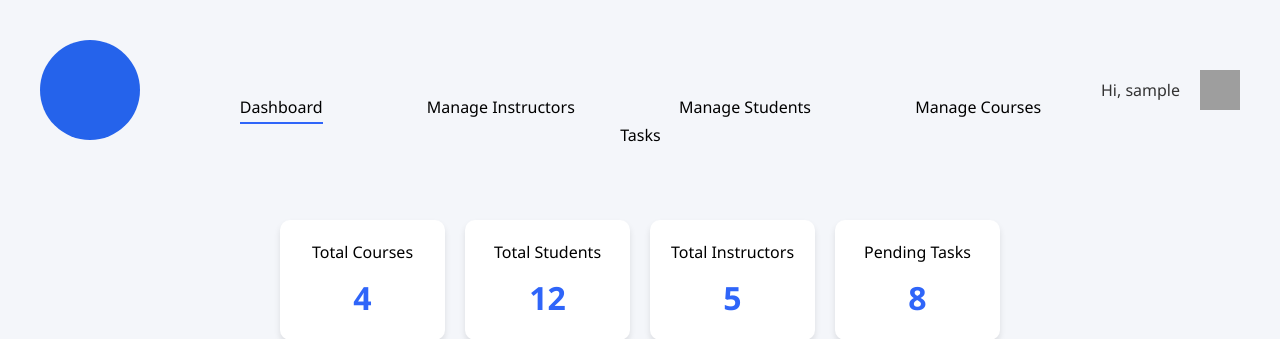
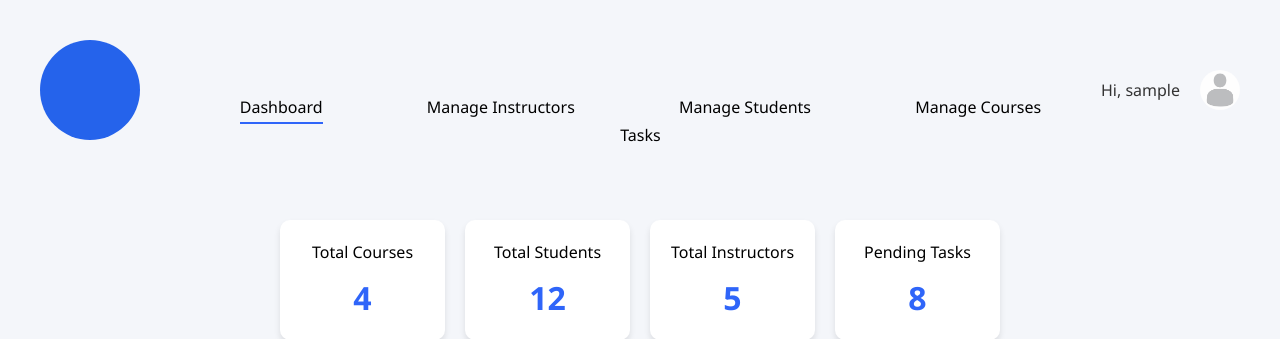
Before and after one commit to RaveenaMattu/Web-Capstone, a PHP site: page /admin_dashboard.php in a window 1280 px wide. Shown: the top 339 px of the page. Run offline with PHP 8.4, Linux system fonts and the light colour scheme; the visitor is signed in with stand-in values (Sample User, id 1); data that the repository does not hold is empty; grey boxes are pictures that could not be loaded.

Commit message:
Added placeholder  for admin

```diff
--- a/admin_dashboard.php
+++ b/admin_dashboard.php
@@ -9,6 +9,7 @@ $statement1->bindValue(':username', $username);
 $statement1->execute();
 $admin = $statement1->fetch();
 $statement1->closeCursor();
+$imageFile = (!empty($admin['imageName'])) ? $admin['imageName'] : 'placeholder.jpg';
 ?>
 <!DOCTYPE html>
 <html lang="en">
@@ -32,7 +33,7 @@ $statement1->closeCursor();
     <div class="user-info">Hi, <?php echo $_SESSION['fullName']; ?>
       <div class="profile-wrapper">
           <div class="profile-circle">
-          <img src="<?php echo htmlspecialchars('./images/' . $admin['imageName']); ?>" width="40" height="40" alt="Profile Picture" id="profilePicture">
+          <img src="<?php echo htmlspecialchars('./images/' . $imageFile); ?>" width="40" height="40" style="border: 50%;" alt="Profile Picture" id="profilePicture">
         </div>
         <div class="logOutBox">
         <a href="update.php">Update Profile</a>
--- a/css/app.css
+++ b/css/app.css
@@ -330,11 +330,16 @@ footer {
 .profile-circle {
   width: 40px;
   height: 40px;
-  /* background-color: #2f65f9; */
   border-radius: 50%;
   margin-right: 40px;
 }
-
+.profile-circle img {
+  width: 100%;
+  height: 100%;
+  border-radius: 50%;
+  object-fit: cover;
+  display: block;
+}
 .nav {
   text-align: center;
   align-self: end;
```
Also changed, not shown: images/placeholder.jpg (added).
